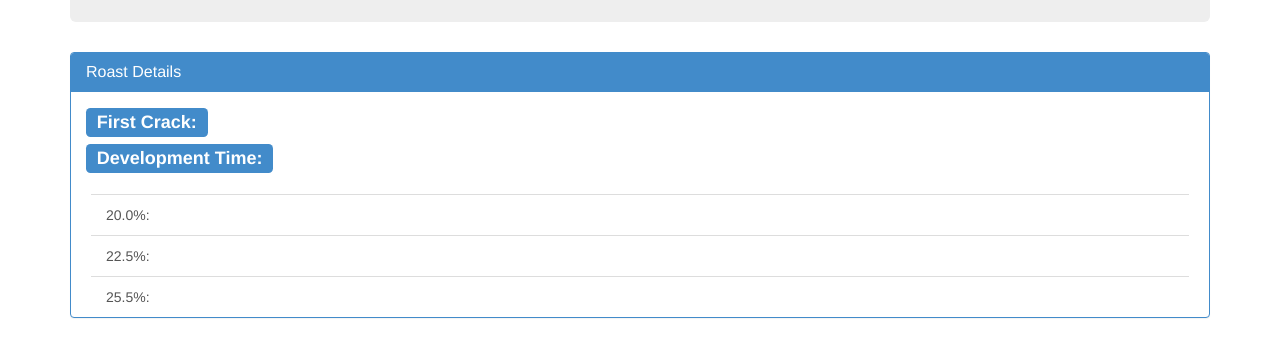
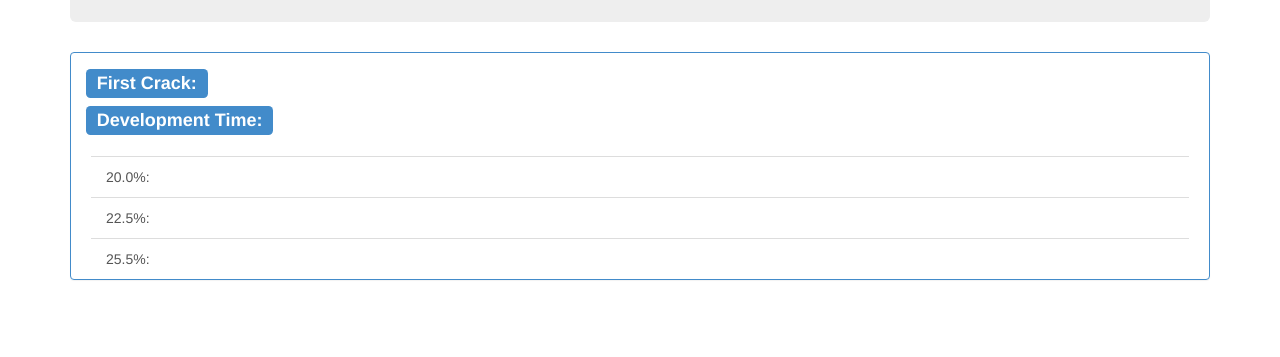
Before and after one commit to coffeeroastingtimer/coffeeroastingtimer.github.io, a plain HTML site: page index.html in a window 1280 px wide. Shown: the part 209-566 px from the top of the page. Drawn offline with Linux system fonts and the light colour scheme.

Commit message:
Update index.html

```diff
--- a/index.html
+++ b/index.html
@@ -29,9 +29,6 @@
     </div>
 
     <div class="panel panel-primary">
-      <div class="panel-heading">
-        <h3 class="panel-title">Roast Details</h3>
-      </div>
       <div class="panel-body">
         <h3>
           <span class="label label-primary" id="first-crack">First Crack: </span>
```
